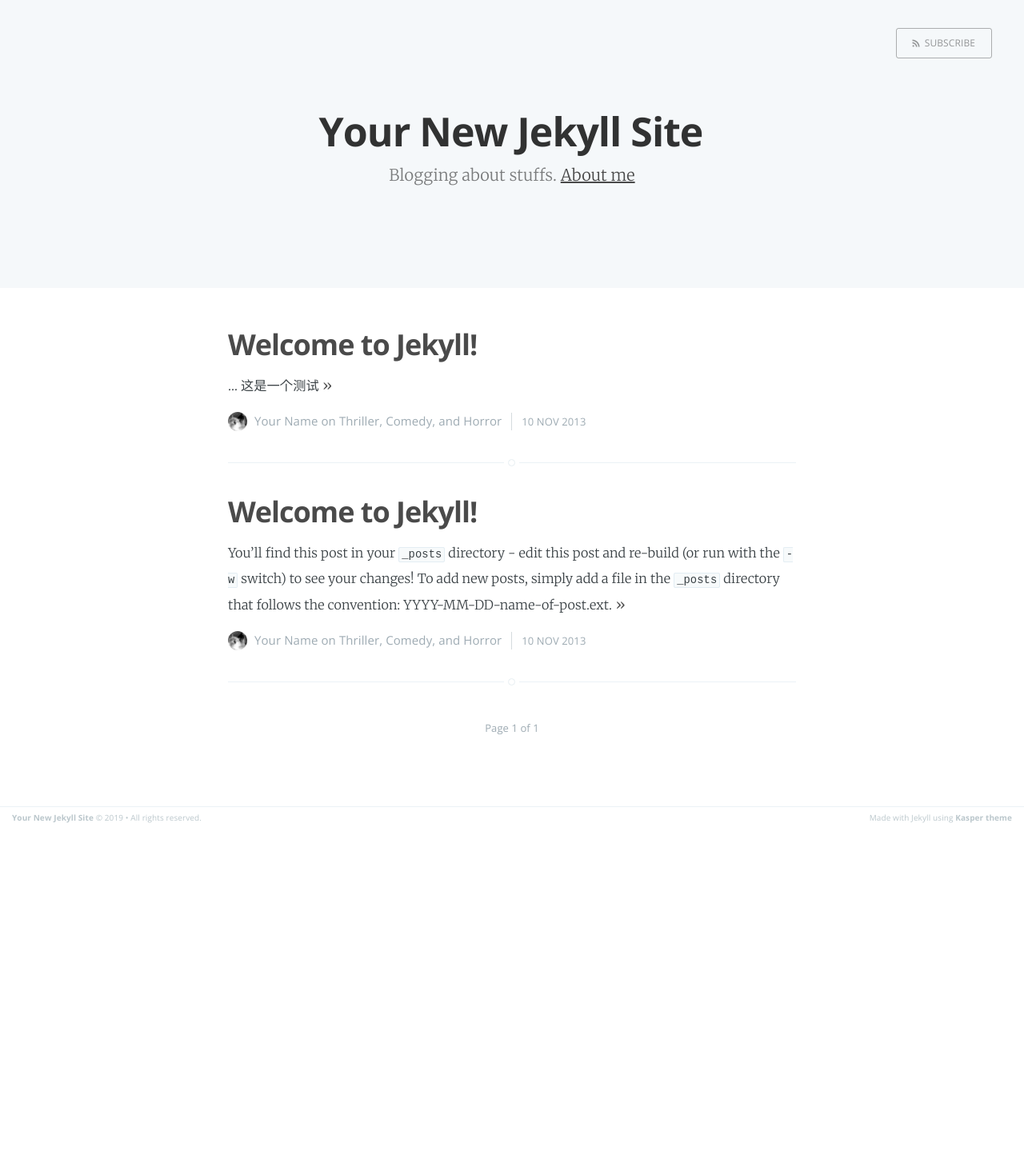
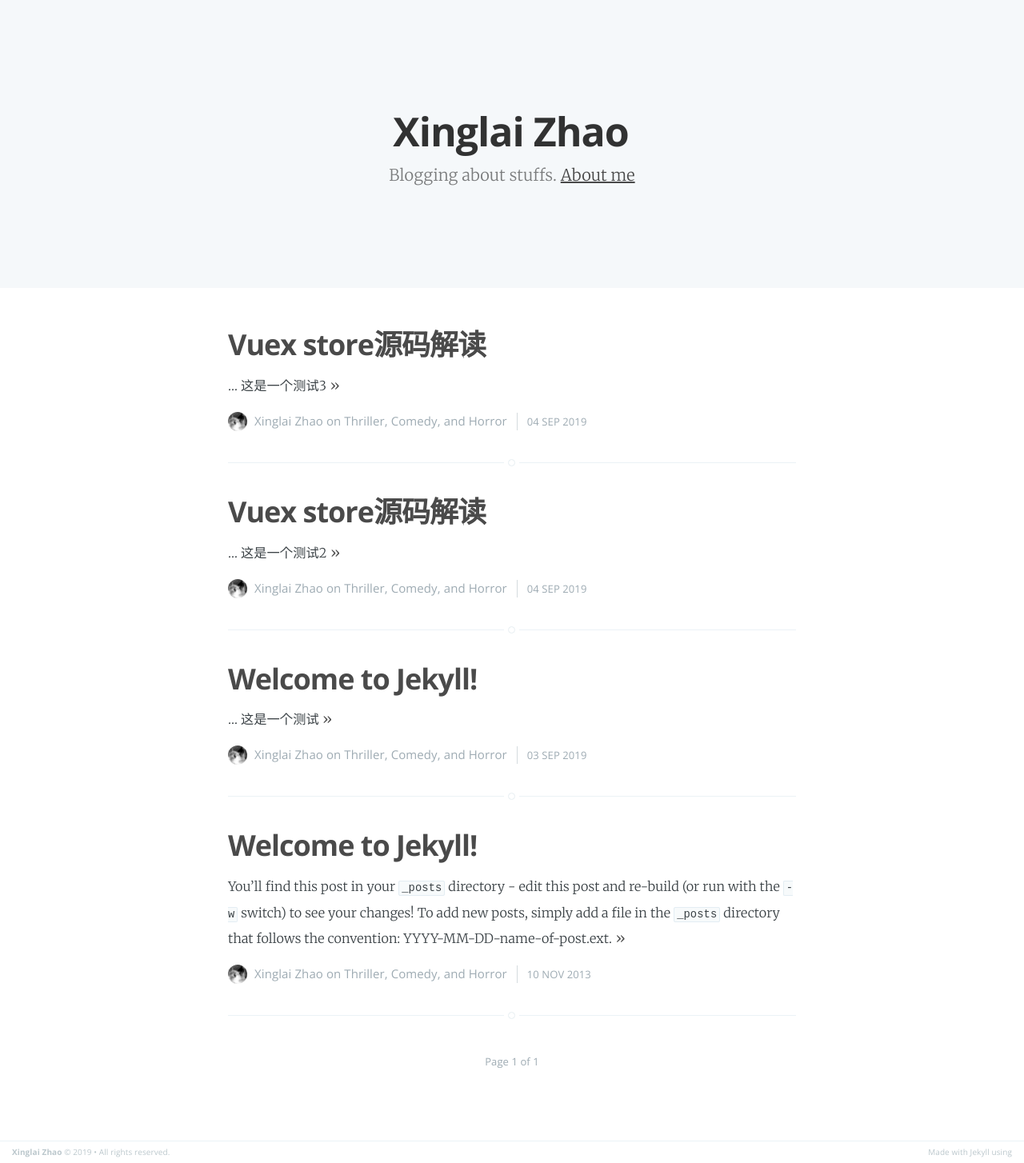
Before and after one commit to i-zxl/i-zxl-i-zxl.github.io, a Jekyll site: the page built from index.html, in a window 1280 px wide. Shown: the whole page at 80% size. Built offline with Jekyll 4.4.1, drawn with Linux system fonts in a browser that asks for light colours; the list of posts is cut into pages by our own code; before the commit the page ends 1037 px from its top, so only the background shows below that.

Commit message:
add vuex

```diff
--- a/_config.yml
+++ b/_config.yml
@@ -1,16 +1,16 @@
-name: Your New Jekyll Site
+name: Xinglai Zhao
 description: Blogging about stuffs
-meta_description: "Your New Jekyll Site, Blogging about stuffs"
+meta_description: "Blogging about stuffs"
 
 markdown: kramdown
 highlighter: pygments
 logo: false
 paginate: 15
 baseurl: /
-domain_name: 'http://yourblog-domain.com'
+domain_name: 'http://i-zxl.github.io/'
 google_analytics: 'UA-XXXXXXXX-X'
 gems: [jekyll-paginate]
 
 # Details for the RSS feed generator
-url:            'blog url'
-author:         'Your Name'
+url:            'http://i-zxl.github.io'
+author:         'Xinglai Zhao'
--- a/_layouts/default.html
+++ b/_layouts/default.html
@@ -25,9 +25,7 @@
         <a href="{{ site.baseurl }}">{{ site.name }}</a> &copy;
               {{"now" | date: "%Y"}} &bull; All rights reserved.
       </section>
-      <section class="poweredby">Made with Jekyll using
-        <a href="http://github.com/rosario/kasper">Kasper theme</a>
-      </section>
+      <section class="poweredby">Made with Jekyll using </section>
     </footer>
 
     <script type="text/javascript" src="/assets/js/jquery-1.11.1.min.js"></script>
--- a/_posts/2019-09-03-example.md
+++ b/_posts/2019-09-03-example.md
@@ -1,7 +1,7 @@
 ---
 layout: post
 title:  "Welcome to Jekyll!"
-date:   2013-11-10 10:18:00
+date:   2019-09-03 15:00:00
 categories: Thriller Comedy Horror
 ---
 ...
--- a/index.html
+++ b/index.html
@@ -12,7 +12,6 @@ about: 'about.html'
                     <img src="{{ page.logo }}" alt="Blog Logo" />
                 </a>
             {% endif %}
-        <a class="subscribe-button icon-feed" href="{{ site.baseurl }}feed.xml">Subscribe</a>
     </nav>
     <div class="vertical">
         <div class="main-header-content inner">
```
Also changed, not shown: _layouts/page.html (+0 -10 lines), _posts/2019-09-04-vuex源码分析<1>.md (added, +8 -0 lines), _posts/2019-09-04-vuex源码分析<2>.md (added, +8 -0 lines), feed.xml (deleted, +0 -30 lines).
